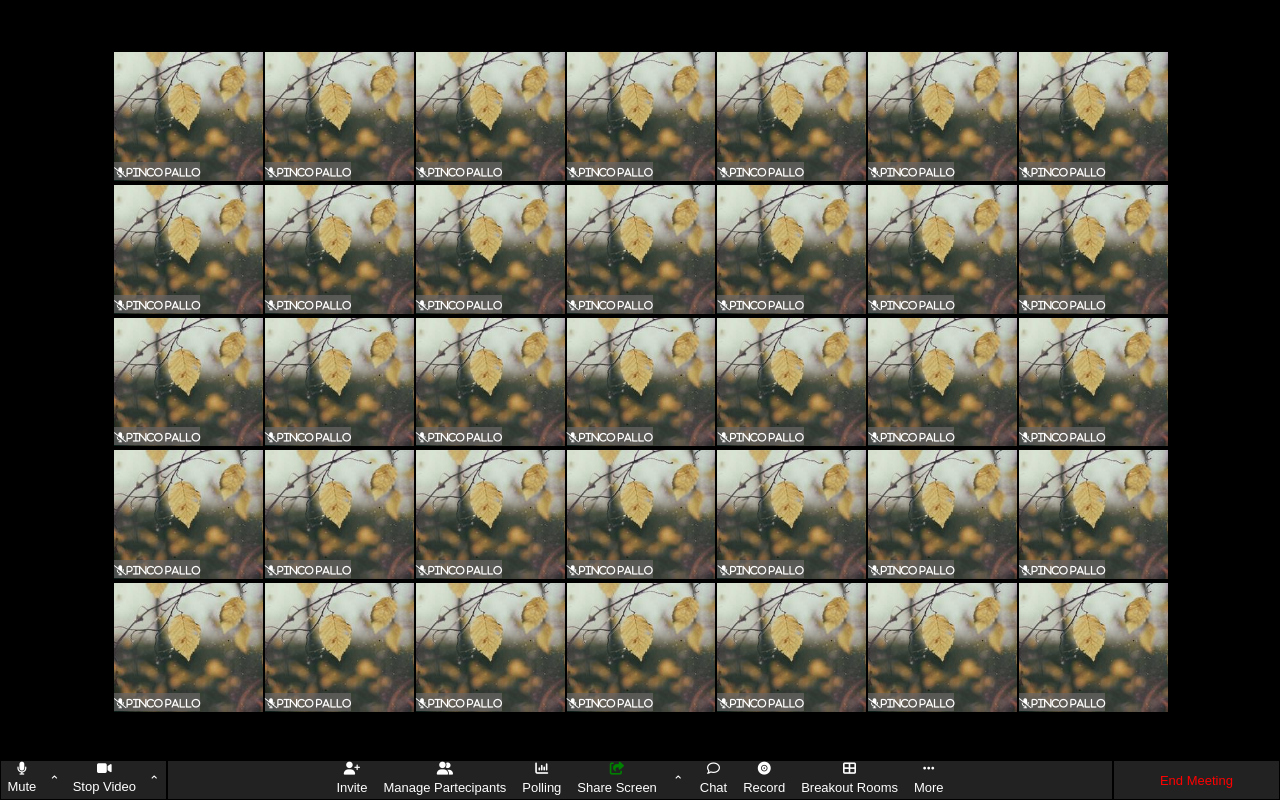
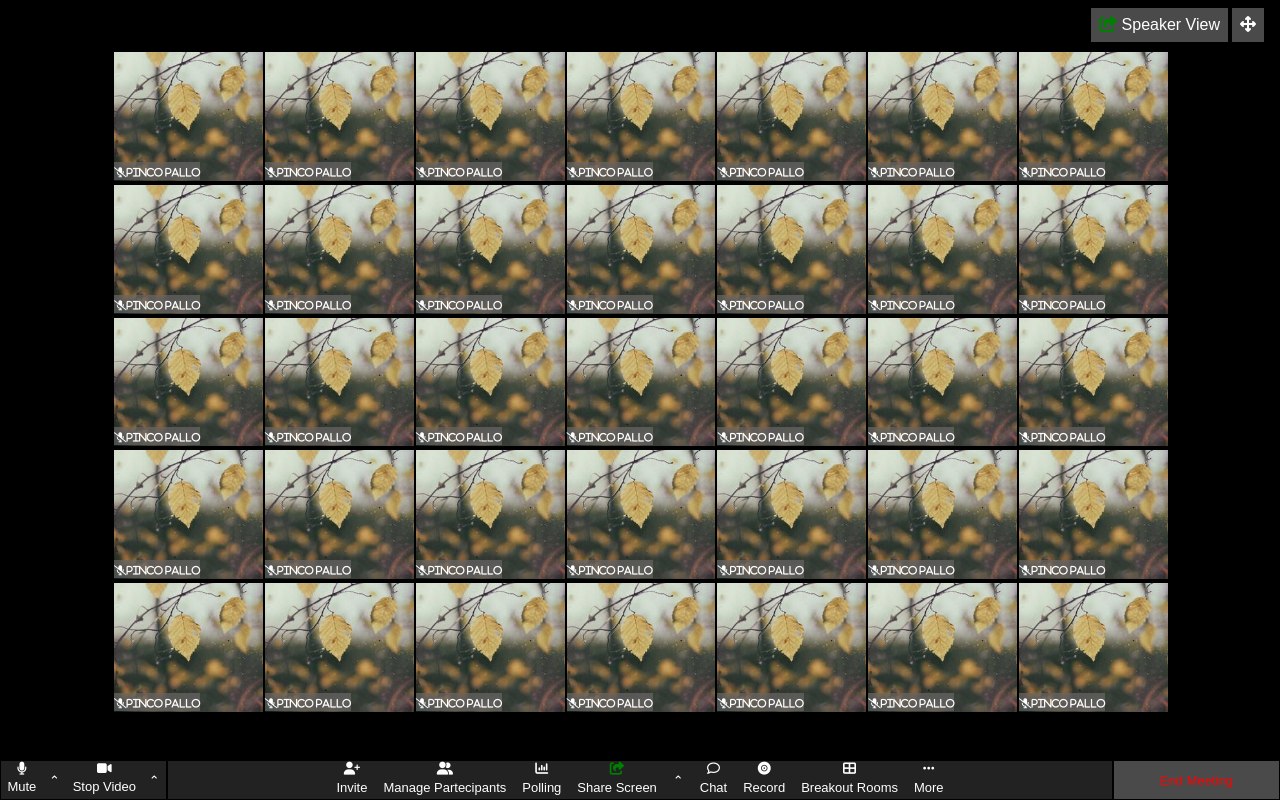
Before and after one commit to MassimilianoRocco/html-css-zoom, a plain HTML site: page index.html in a window 1280 px wide. Drawn offline with Linux system fonts and the light colour scheme.

Commit message:
Added: Top-right elem

```diff
--- a/index.html
+++ b/index.html
@@ -10,7 +10,7 @@
 
 <body>
     <!-- CONTENITORE 100VH -->
-    <div class="container100 flex">
+    <div class="container100 flex relative">
 
         <!-- CONTENITORE FLEX WIDTH/HEIGHT RIDOTTE% + 5ROW X 7COL WRAP-->
         <div class="container90 flex">
@@ -330,6 +330,17 @@
             </div>
         </div>
 
+        <div class="outside-elem-box absolute flex">
+            <p>
+                <i class="fa-solid fa-share-from-square green"></i>
+                Speaker View
+            </p>
+
+            <p>
+                <i class="fa-solid fa-arrows-up-down-left-right"></i>
+            </p>
+        </div>
+
          <!-- FOOTER -->
         <footer>
             <div class="ft-container flex">
@@ -391,14 +402,6 @@
                 </div>
             </div>
         </footer>
-
     </div>
-
-
-
-
-
-
-
 </body>
 </html>
--- a/style/style.css
+++ b/style/style.css
@@ -60,6 +60,18 @@
     color: white;
 }
 
+.outside-elem-box{
+    color: white;
+    justify-content: space-between;
+    top: 0.5rem;
+    right: 1rem;
+}
+.outside-elem-box p{
+    padding: 0.5rem;
+    background-color: rgb(74,74,74);
+    margin-left: 4px;
+}
+
 /*** FOOTER ***/
 
 footer{
@@ -115,4 +127,5 @@ footer{
     justify-content: center;
     align-items: center;
     color: red;
+    background-color: rgb(74, 74, 74);
 }
```
